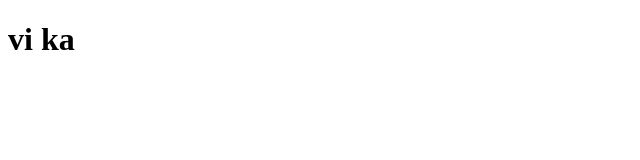
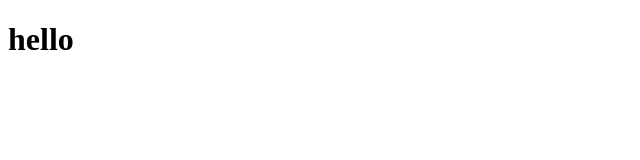
Before and after one commit to PichVichheka/Eii-ka, a plain HTML site: page index.html in a window 1280 px wide. Shown: the full height of the page, 0-640 px from the left. Drawn offline with Linux system fonts and the light colour scheme.

Commit message:
add hello

```diff
--- a/index.html
+++ b/index.html
@@ -6,6 +6,6 @@
     <title>Document</title>
 </head>
 <body>
-   <h1> vi ka</h1>
+   <h1>hello </h1>
 </body>
 </html>
```
